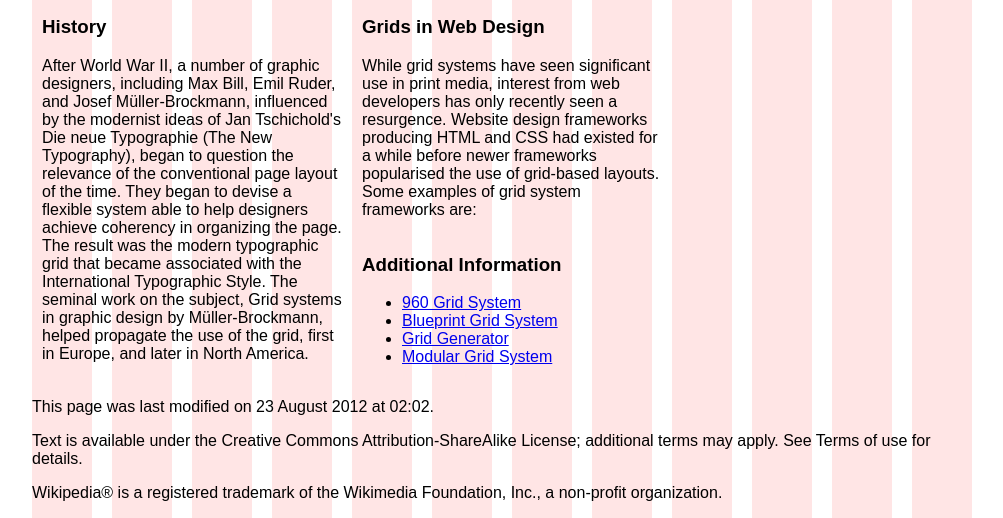
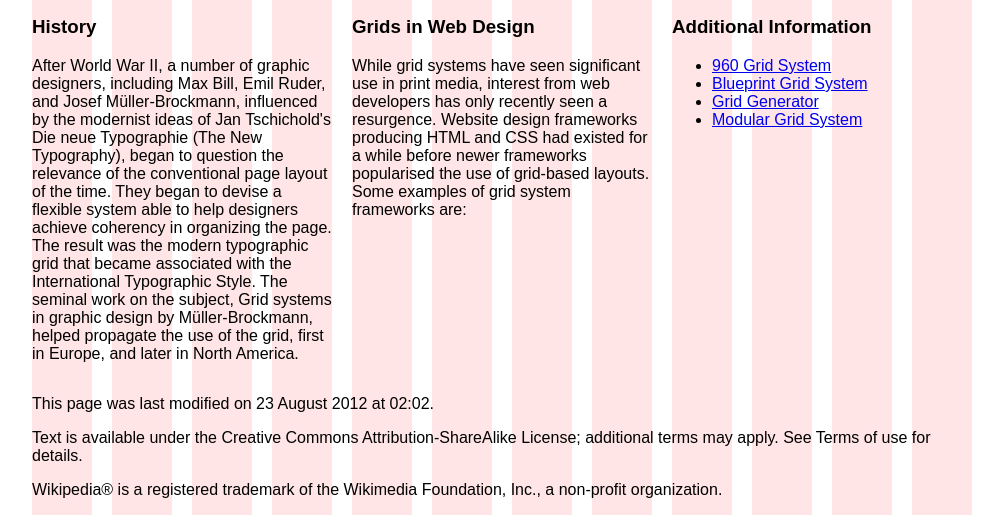
Before and after one commit to dmujica/Wikipedia-Sample, a plain HTML site: page index.html in a window 1280 px wide. Shown: the part 306-824 px from the top of the page, without its empty margins (138-1141 px from the left). Drawn offline with Linux system fonts and the light colour scheme; a web font is replaced by a local one.

Commit message:
alpha omega

```diff
--- a/index.html
+++ b/index.html
@@ -50,7 +50,7 @@
 
 	<aside class="grid_12">
 
-    	<section class="grid_4">
+    	<section class="grid_4 alpha">
 		<h3>History</h3>
 		<p>After World War II, a number of graphic designers, including Max Bill, Emil Ruder, and Josef Müller-Brockmann, influenced by the modernist ideas of Jan Tschichold's Die neue Typographie (The New Typography), began to question the relevance of the conventional page layout of the time. They began to devise a flexible system able to help designers achieve coherency in organizing the page. The result was the modern typographic grid that became associated with the International Typographic Style. The seminal work on the subject, Grid systems in graphic design by Müller-Brockmann, helped propagate the use of the grid, first in Europe, and later in North America.</p>
 		</section>
@@ -60,7 +60,7 @@
 			<p>While grid systems have seen significant use in print media, interest from web developers has only recently seen a resurgence. Website design frameworks producing HTML and CSS had existed for a while before newer frameworks popularised the use of grid-based layouts. Some examples of grid system frameworks are:</p>
         </section>
 
-        <section class="grid_4">
+        <section class="grid_4 omega">
         <h3>Additional Information</h3>
 		<ul>
 		  <li><a href="http://960.gs">960 Grid System</a></li>
```
